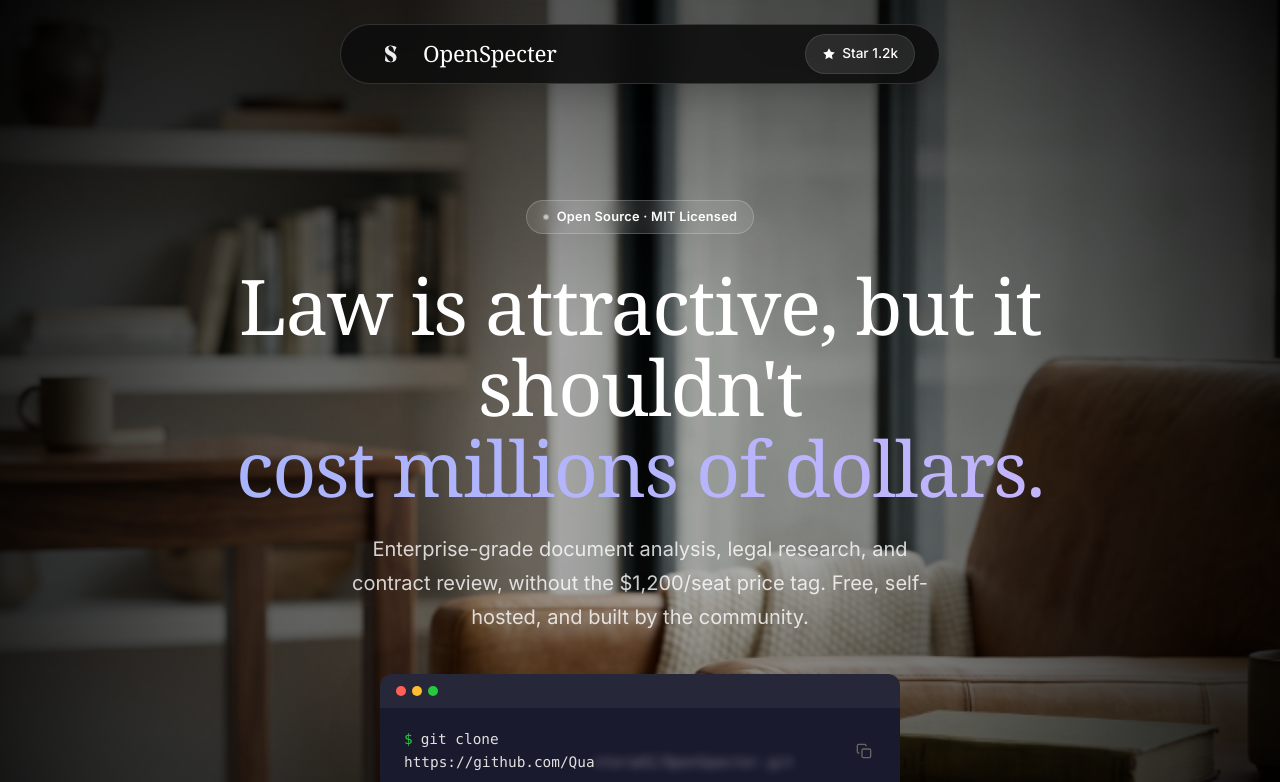
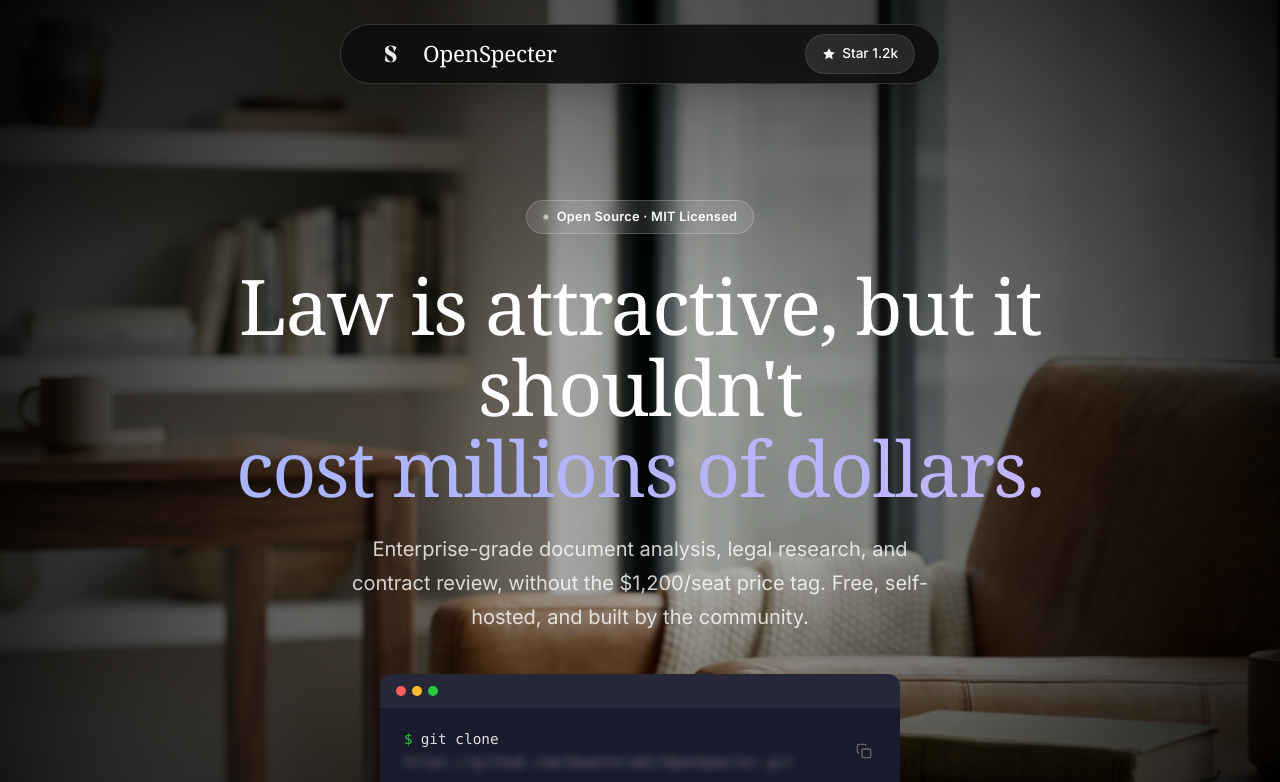
Before and after one commit to QuanteraAI/openspecter-website, a Next.js app: page / in a window 1280 px wide. Shown: the top 782 px of the page. Built offline with nearby package versions, Linux system fonts and the light colour scheme; no server answers.

Commit message:
Blur the entire repository link in terminal UI

```diff
--- a/src/app/page.tsx
+++ b/src/app/page.tsx
@@ -344,8 +344,8 @@ export default function Home() {
               <span>
                 <span className="prompt">$</span>
                 <span className="command">
-                  git clone https://github.com/Qua
-                  <span style={{ filter: "blur(4px)", userSelect: "none", opacity: 0.5 }}>nteraAI/OpenSpecter.git</span>
+                  git clone{" "}
+                  <span style={{ filter: "blur(4px)", userSelect: "none", opacity: 0.5 }}>https://github.com/QuanteraAI/OpenSpecter.git</span>
                 </span>
               </span>
               <button className="terminal-copy" onClick={handleComingSoon} aria-label="Copy command">
```
